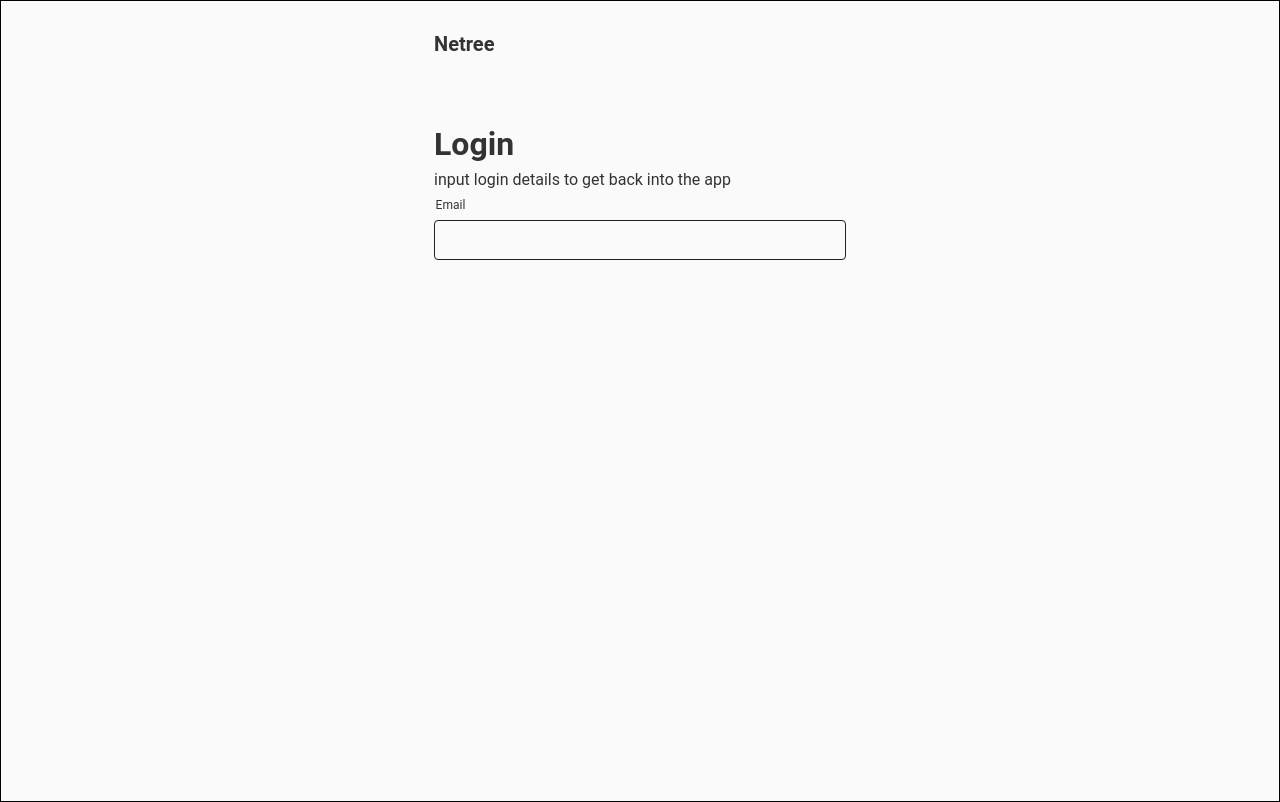
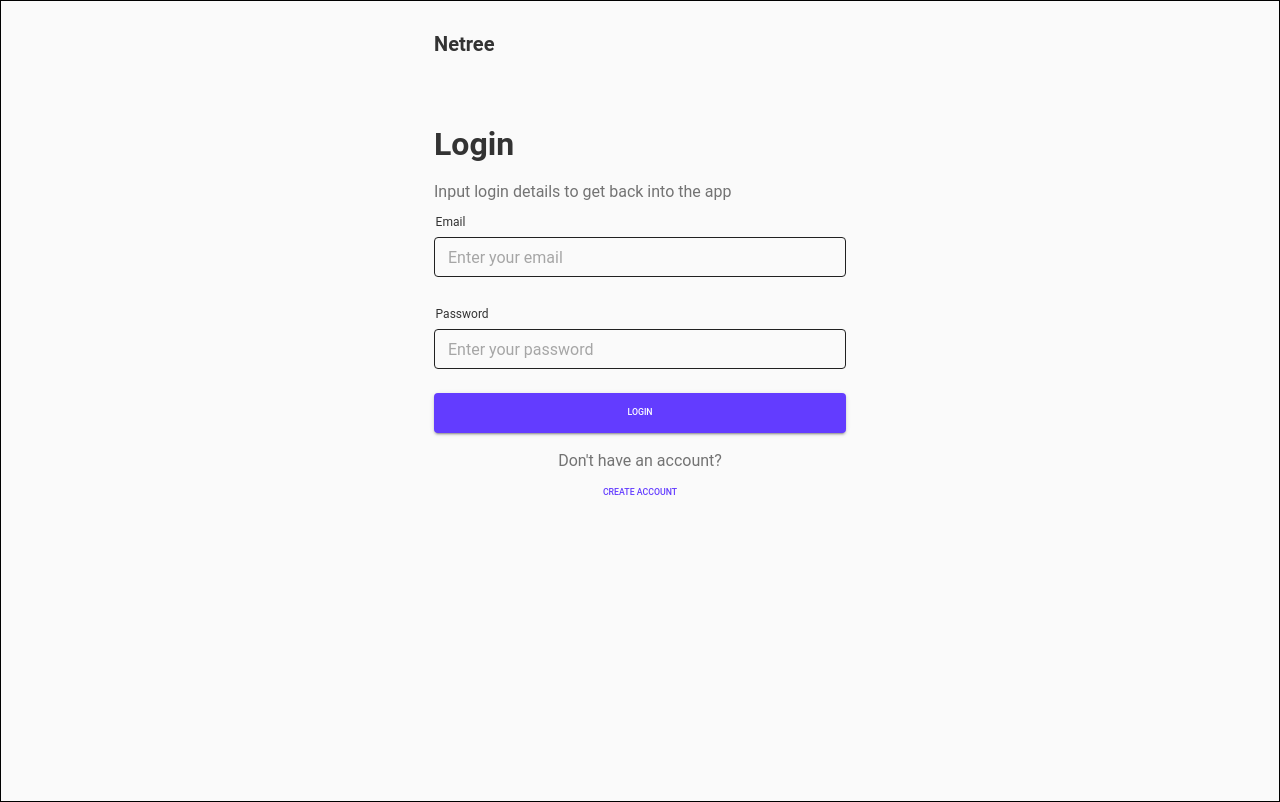
Before and after one commit to olaleykhan/Netree, a React (Vite) app: page /login in a window 1280 px wide. Built offline with nearby package versions, Linux system fonts and the light colour scheme.

Commit message:
finalize login UI

```diff
--- a/src/components/base/BaseLabel.tsx
+++ b/src/components/base/BaseLabel.tsx
@@ -9,7 +9,7 @@ interface Props {
 const BaseLabel: React.FC<Props> = ({ label, secondaryString, htmlFor }) => {
   return (
     <Box mb={0.5} ml={0.2}>
-      <Typography sx={{ pb: 2 }} textTransform="capitalize" component="label" variant="body2" htmlFor={htmlFor}>
+      <Typography sx={{ pb: 2 }} color="#333" textTransform="capitalize" component="label" variant="body2" htmlFor={htmlFor}>
         {' '}
         {label}
         <Typography sx={{ pb: 2 }} color="grey.A100" component="span" variant="body2">
--- a/src/pages/Login.tsx
+++ b/src/pages/Login.tsx
@@ -1,13 +1,19 @@
 import React from 'react'
-import {Box, Container, Grid, Typography, Button, OutlinedInput, TextField, FormControl} from '@mui/material'
+import { Box, Container, Grid, Typography, Button, OutlinedInput, TextField, FormControl } from '@mui/material'
+import { Link } from 'react-router-dom'
 import AuthWrapper from '@/components/auth/AuthWrapper'
 import Input from '@/components/base/Input'
 
 const Login = () => {
     const [email, setEmail] = React.useState('');
+    const [password, setPassword] = React.useState('');
     const handleEmailChange = (e: React.ChangeEvent<HTMLInputElement>) => {
         console.log(e.target.value)
         setEmail(e.target.value)
+    }
+    const handlePasswordChange = (e: React.ChangeEvent<HTMLInputElement>) => {
+        console.log(e.target.value);
+        setPassword(e.target.value)
     }
     return (
         <Box sx={{
@@ -19,16 +25,32 @@ const Login = () => {
                 <Box mt={8} sx={{
                     // border: '1px solid black'
                 }} >
-            <Typography variant="h2" >
+                    <Typography gutterBottom variant="h2" >
                         Login
                     </Typography>
-            <Typography>
-            input login details to get back into the app
+                    <Typography gutterBottom >
+                        Input login details to get back into the app
                     </Typography>
 
                     <Box component="form" >
-                <Input label="Email" name="email" type="email" value={email} id="email" onChange={handleEmailChange} />
+                        <Grid container xs={12} rowGap={3} >
+                            <Grid item xs={12} >
+                                <Input fullWidth label="Email" name="email" type="email" value={email} id="email" onChange={handleEmailChange} placeholder='Enter your email' />
+                            </Grid>
+                            <Grid item xs={12}>
+                                <Input label="Password" name="password" type="password" value={password} id="password" onChange={handlePasswordChange} placeholder='Enter your password' />
+                            </Grid>
+                            <Grid xs={12} >
+                                <Button fullWidth variant="contained" >Login</Button>
+                            </Grid>
+                        </Grid>
+                    </Box>
+                  <Box pt={2} >
+                  <Grid container justifyContent="center" direction="column" alignItems="center" >
+                       <Grid item xs={12}> <Typography variant='body1'> Don't have an account? </Typography></Grid>
+                       <Grid item xs={12}><Button component={Link} to="/signup" > Create Account</Button></Grid>
 
+                    </Grid>
                   </Box>
 
                 </Box>
--- a/src/theme.ts
+++ b/src/theme.ts
@@ -79,20 +79,15 @@ const theme = createTheme({
       fontWeight: 400,
       lineHeight: '150%',
       fontStyle: 'normal',
-      color: blackColor,
-      '@media (max-width:600px)': {
-        fontSize: '1.2rem',
-      },
+      color: grayColor
     },
     body2:{
       fontSize: '1.2rem',
       fontWeight: 400,
       lineHeight: '150%',
       fontStyle: 'normal',
-      color: blackColor,
-      '@media (max-width:600px)': {
-        fontSize: '1rem',
-      },
+      color: grayColor,
+
       subtitle1:undefined,
       subtitle2:undefined,
     }
@@ -103,6 +98,7 @@ const theme = createTheme({
       styleOverrides: {
         root: {
           // Primary button styles
+          height: '4rem',
           '&.MuiButton-contained': {
             background: `var(--Purple, ${primaryColor})`,
             '&:active': {
```
Lines whose indentation alone changed are shown as unchanged.
